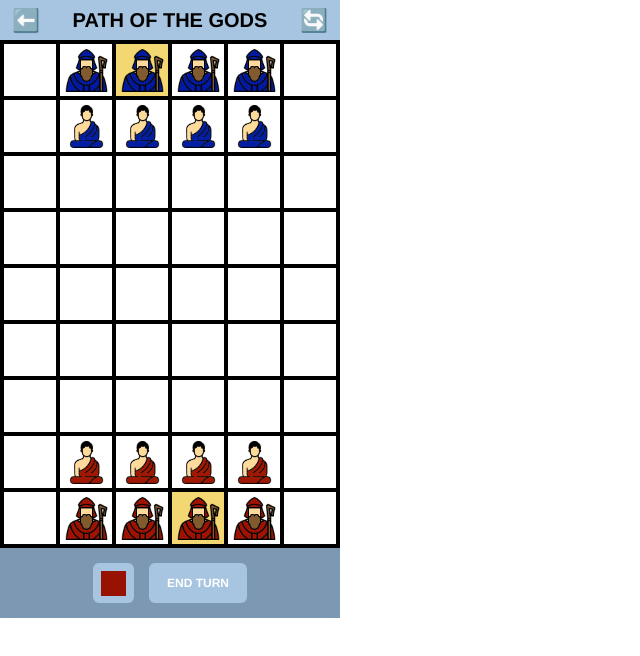
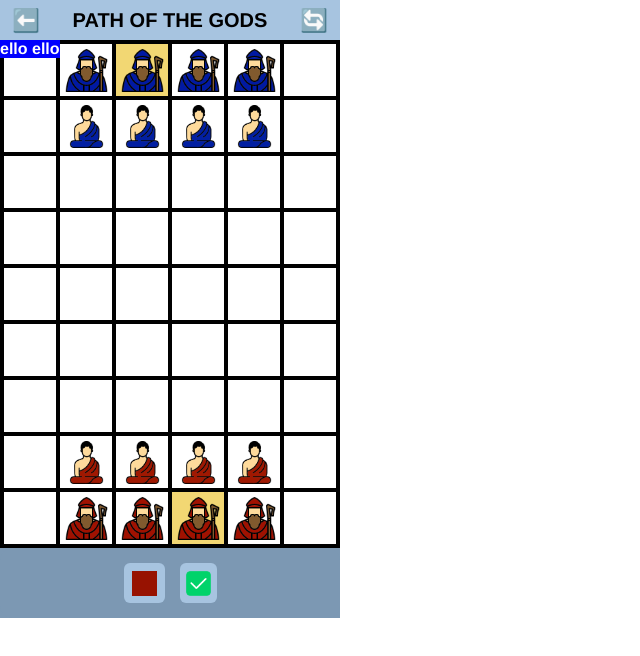
Before and after one commit to bduquedev/vue-capacitor, a Vue app: page /play in a window 1280 px wide. Shown: the top 656 px of the page, without its empty margins (0-640 px from the left). Built offline with nearby package versions, Linux system fonts and the light colour scheme; what @hugotomazi/capacitor-navigation-bar would draw is missing.

Commit message:
alik todos

```diff
--- a/src/assets/styles.css
+++ b/src/assets/styles.css
@@ -158,6 +158,7 @@ body {
 	display: flex;
 	flex-grow: 1;
 	flex-direction: column;
+	position: relative; /* for dialog */
 }
 
 
@@ -693,6 +694,11 @@ from SCSS
 	margin-right: 0
 }
 
+.next_turn img {
+	width: 25px;
+	height: 25px;
+}
+
 #info_bar .current_player.s_item {
 	padding: 3px 8px
 }
@@ -797,3 +803,20 @@ $("#info_bar .current_player.s_item").on(
 );
 
 */
+
+
+/**************************/
+/* DIALOG
+/**************************/
+
+#dialog {
+
+	position: absolute;
+	z-index: 2;
+
+	background-color: blue;
+	color: white;
+	font-weight: bold;
+
+	margin: 0 auto;
+}
--- a/src/components/Game_World.vue
+++ b/src/components/Game_World.vue
@@ -5,6 +5,9 @@
 		</div>
 	</div>
 	<div v-else class="game_world">
+		<div id="dialog">
+			ello ello
+		</div>
 		<table class="board">
 			<tr v-for="(row, row_index) in sotw" :key="'r'+row_index">
 				<Square
@@ -45,10 +48,11 @@
 						<div class="current_player s_item">
 							<span v-html="current_player_image"></span>
 						</div>
-						<div class="next_turn s_item s_text_only" @click="end_turn">
-							<div class="s_text">
+						<div class="next_turn s_item" @click="end_turn"><!-- was s_text_only -->
+							<img alt="End turn" src="/images/green_tick.png" />
+							<!-- <div class="s_text">
 								End Turn
-							</div>
+							</div> -->
 						</div>
                         <!--
 						<div class="s_item" @click="end_turn">
@@ -183,7 +187,7 @@ export default {
 		square_click(row, col) {
 
 			if (this.waiting_online()) {
-				alert('Waiting for other player');
+				// alert('Waiting for other player');
 				return;
 			}
 
@@ -302,7 +306,7 @@ export default {
 					}
 
 				} else {
-					alert("Not a valid move");
+					// alert("Not a valid move");
 				}
 
 			}
@@ -1106,10 +1110,7 @@ export default {
 			this.winner = update.winner
 			this.win_type = update.win_type
 
-			if (this.winner) {
-				// Todo
-				alert('X won! Fill this info in')
-			}
+			// Not needed, defeat screen will show: if (this.winner) {}
 
 		},
 
--- a/src/components/Menu_Bar.vue
+++ b/src/components/Menu_Bar.vue
@@ -18,13 +18,13 @@
 		>
 			🔄
 		</span>
-		<span
+		<!-- <span
 			v-else
 			@click="dev_button()"
 			class="s_button"
 		>
             #️⃣
-        </span>
+        </span> -->
 	</div>
 </div>
 <Debug_Display/>
```
Also changed, not shown: public/images/green_tick.png (added).
